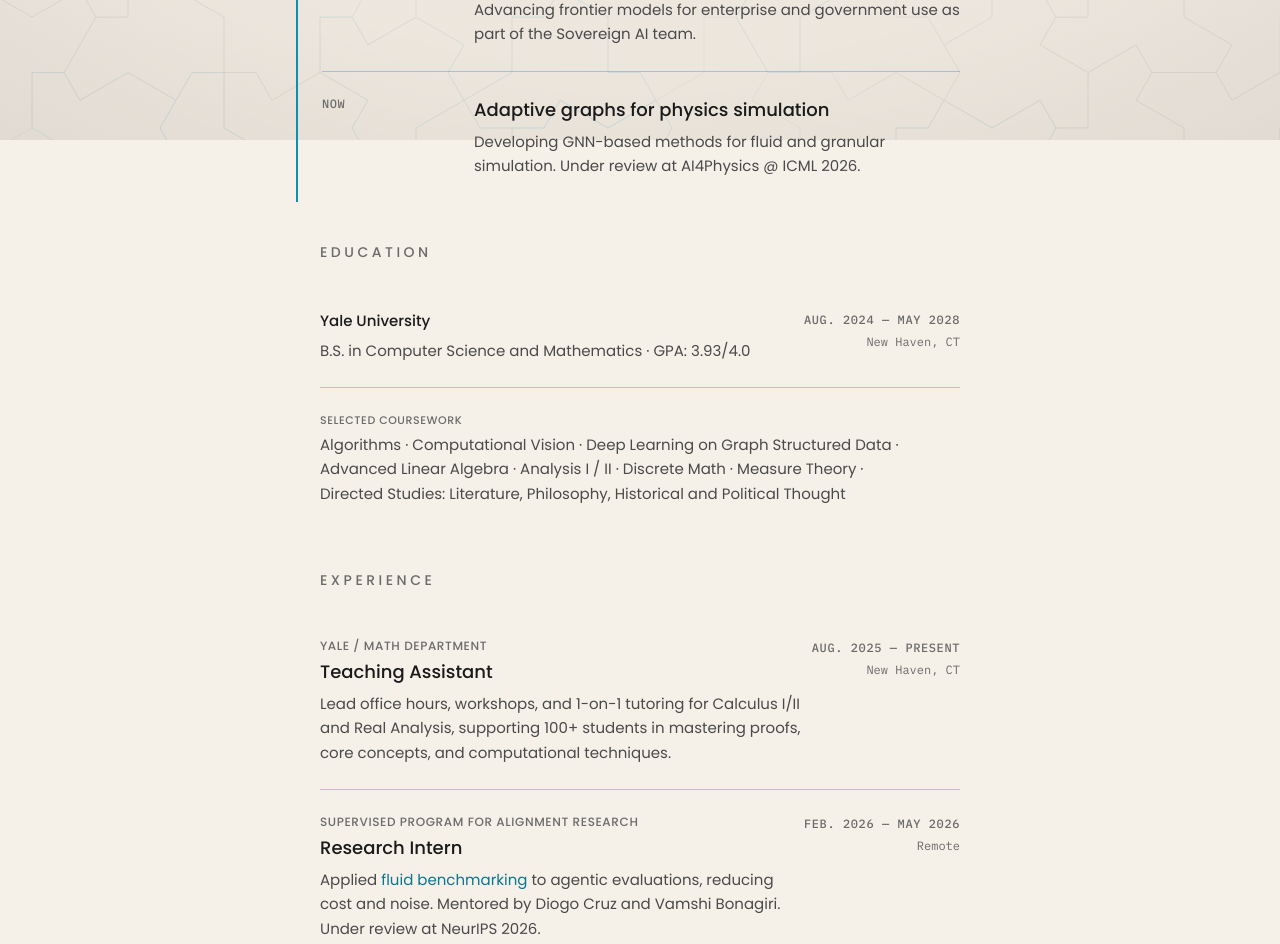
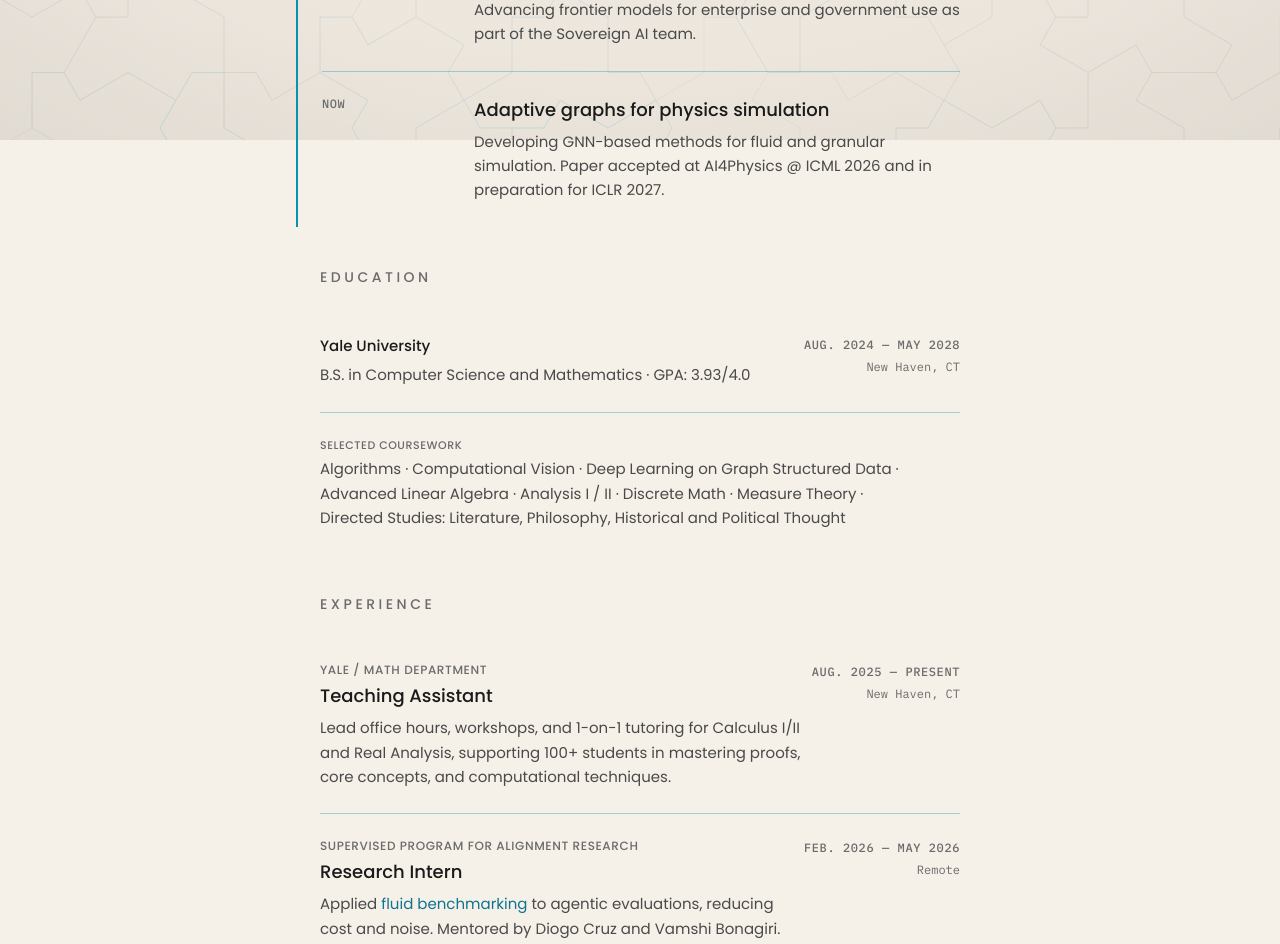
Before and after one commit to aidenzhou8/PersonalSite, a React (Vite) app: page / in a window 1280 px wide. Shown: the part 660-1604 px from the top of the page. Built offline with nearby package versions, Linux system fonts and the light colour scheme.

Commit message:
Update App.jsx

```diff
--- a/src/App.jsx
+++ b/src/App.jsx
@@ -24,7 +24,7 @@
   {
     date: "Now",
     title: "Adaptive graphs for physics simulation",
-    body: "Developing GNN-based methods for fluid and granular simulation. Under review at AI4Physics @ ICML 2026. ",
+    body: "Developing GNN-based methods for fluid and granular simulation. Paper accepted at AI4Physics @ ICML 2026 and in preparation for ICLR 2027.",
   },
 ];
 
@@ -43,7 +43,7 @@
     period: "Feb. 2026 — May 2026",
     location: "Remote",
     summary:
-      "Applied fluid benchmarking to safety evaluations, reducing cost and noise. Mentored by Diogo Cruz and Vamshi Bonagiri. Under review at NeurIPS 2026.",
+      "Applied fluid benchmarking to safety evaluations, reducing cost and noise. Mentored by Diogo Cruz and Vamshi Bonagiri. Accepted at CTB @ ICML 2026 and under review at NeurIPS 2026.",
     summaryContent: (
       <>
         Applied{" "}
@@ -55,7 +55,7 @@
         >
           fluid benchmarking
         </a>{" "}
-        to agentic evaluations, reducing cost and noise. Mentored by Diogo Cruz and Vamshi Bonagiri. Under review at NeurIPS 2026.
+        to agentic evaluations, reducing cost and noise. Mentored by Diogo Cruz and Vamshi Bonagiri. Paper accepted at CTB @ ICML 2026 and under review at NeurIPS 2026.
       </>
     ),
   },
```
